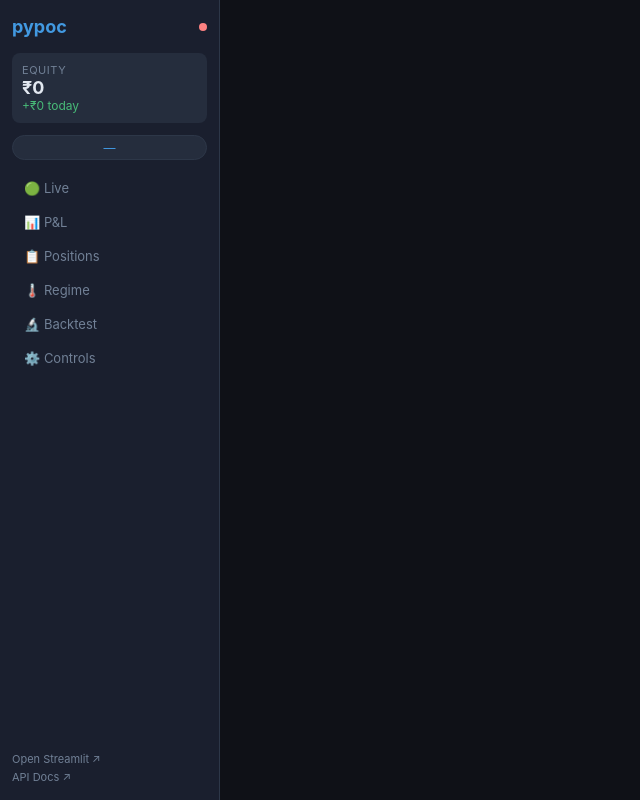
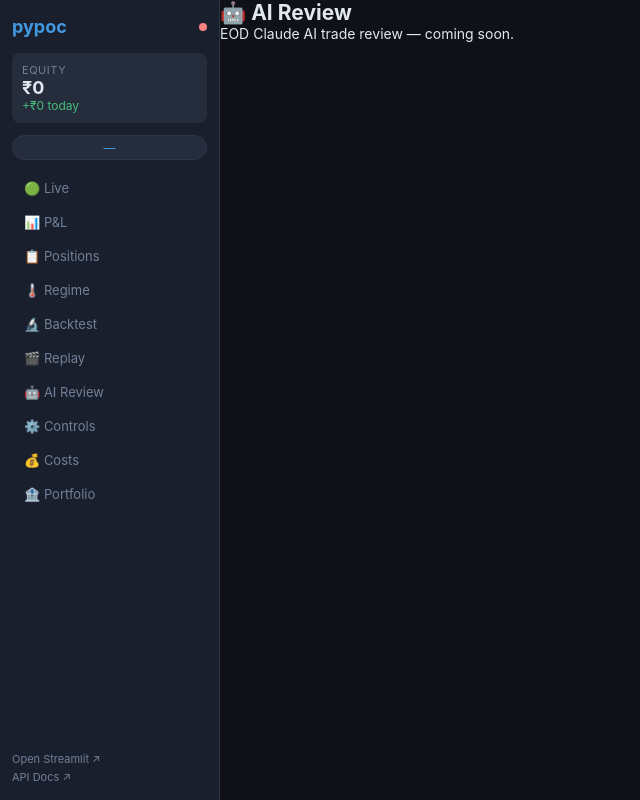
Before and after one commit to noah124098-ux/pypoc, a React (Vite) app in the folder frontend/: page /ai-review in a window 1280 px wide. Shown: the whole page, without its empty margins (0-640 px from the left). Built offline with nearby package versions, Linux system fonts and the light colour scheme; no server answers.

Commit message:
feat(frontend): add 4 missing tab routes + stub page components
Add ReplayTab, AiReviewTab, CostsTab, PortfolioTab stub components and
wire them into App.tsx with updated NAV array (10 tabs total) and Routes.

Co-Authored-By: Claude Sonnet 4.6 <noreply@anthropic.com>

```diff
--- a/frontend/src/App.tsx
+++ b/frontend/src/App.tsx
@@ -5,6 +5,10 @@ import { PositionsTab } from './pages/PositionsTab'
 import { RegimeTab } from './pages/RegimeTab'
 import { BacktestTab } from './pages/BacktestTab'
 import { ControlsTab } from './pages/ControlsTab'
+import { ReplayTab } from './pages/ReplayTab'
+import { AiReviewTab } from './pages/AiReviewTab'
+import { CostsTab } from './pages/CostsTab'
+import { PortfolioTab } from './pages/PortfolioTab'
 import { useSnapshot } from './hooks/useSnapshot'
 
 const NAV = [
@@ -13,7 +17,11 @@ const NAV = [
   { path: 'positions', label: '📋 Positions' },
   { path: 'regime', label: '🌡️ Regime' },
   { path: 'backtest', label: '🔬 Backtest' },
+  { path: 'replay', label: '🎬 Replay' },
+  { path: 'ai-review', label: '🤖 AI Review' },
   { path: 'controls', label: '⚙️ Controls' },
+  { path: 'costs', label: '💰 Costs' },
+  { path: 'portfolio', label: '🏦 Portfolio' },
 ]
 
 function Sidebar({ snap, connected }: { snap: any, connected: boolean }) {
@@ -74,7 +82,11 @@ function Layout() {
           <Route path="positions" element={<PositionsTab snap={snap} />} />
           <Route path="regime" element={<RegimeTab />} />
           <Route path="backtest" element={<BacktestTab />} />
+          <Route path="replay" element={<ReplayTab />} />
+          <Route path="ai-review" element={<AiReviewTab />} />
           <Route path="controls" element={<ControlsTab snap={snap} />} />
+          <Route path="costs" element={<CostsTab />} />
+          <Route path="portfolio" element={<PortfolioTab />} />
         </Routes>
       </main>
     </div>
--- /dev/null
+++ b/frontend/src/pages/AiReviewTab.tsx
@@ -0,0 +1,8 @@
+export function AiReviewTab() {
+  return (
+    <div className="tab-placeholder">
+      <h2>🤖 AI Review</h2>
+      <p>EOD Claude AI trade review — coming soon.</p>
+    </div>
+  )
+}
--- /dev/null
+++ b/frontend/src/pages/CostsTab.tsx
@@ -0,0 +1,8 @@
+export function CostsTab() {
+  return (
+    <div className="tab-placeholder">
+      <h2>💰 Costs</h2>
+      <p>Transaction costs &amp; slippage breakdown — coming soon.</p>
+    </div>
+  )
+}
--- /dev/null
+++ b/frontend/src/pages/PortfolioTab.tsx
@@ -0,0 +1,8 @@
+export function PortfolioTab() {
+  return (
+    <div className="tab-placeholder">
+      <h2>🏦 Portfolio</h2>
+      <p>Portfolio allocation &amp; holdings — coming soon.</p>
+    </div>
+  )
+}
--- /dev/null
+++ b/frontend/src/pages/ReplayTab.tsx
@@ -0,0 +1,8 @@
+export function ReplayTab() {
+  return (
+    <div className="tab-placeholder">
+      <h2>🎬 Replay</h2>
+      <p>Trade replay viewer — coming soon.</p>
+    </div>
+  )
+}
```
